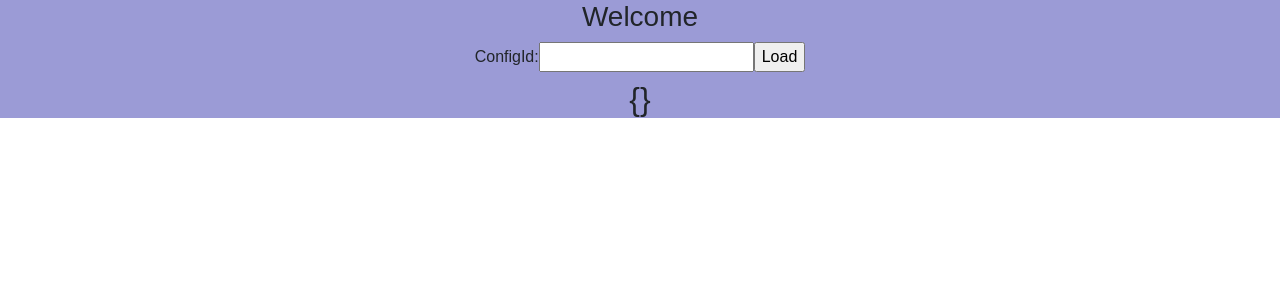
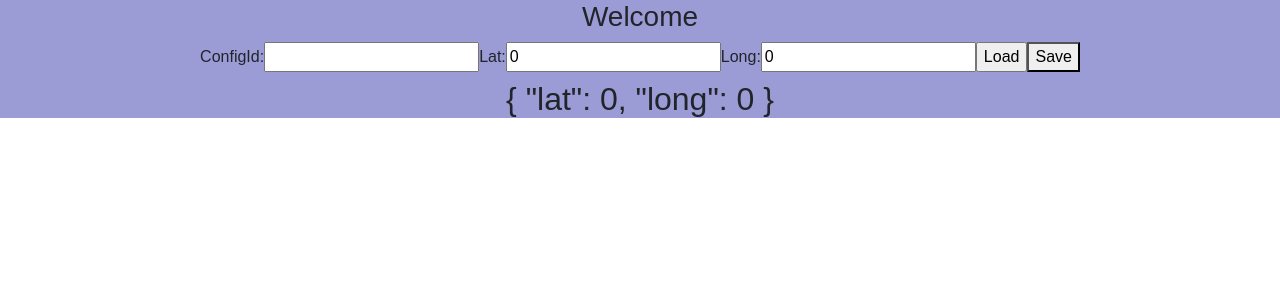
Before and after one commit to matth512/Lights, a React (Create React App) app: page / in a window 1280 px wide. Shown: the top 300 px of the page. Built offline with nearby package versions, Linux system fonts and the light colour scheme.

Commit message:
Working save

```diff
--- a/src/ConfigEditor.js
+++ b/src/ConfigEditor.js
@@ -7,7 +7,7 @@ export class ConfigEditor extends React.Component {
   constructor(props) {
     super(props);
 
-    this.state = {};
+    this.state = { lat: 0.0, long: 0.0 };
 
     this.handleChange = this.handleChange.bind(this);
     this.handleSubmit = this.handleSubmit.bind(this);
@@ -19,8 +19,32 @@ export class ConfigEditor extends React.Component {
 
   handleSubmit(event) {
     // alert("A name was submitted: " + this.state.value);
+    this.reloadData();
     event.preventDefault();
-    this.reloadData();
+  }
+
+  handleSubmitSave(event) {
+    // alert("A name was submitted: " + this.state.value);
+    const myObj = { guid: this.state.value, c: {} };
+    myObj.c.lat = this.state.lat;
+    myObj.c.long = this.state.long;
+
+    const output = JSON.stringify(myObj);
+    console.log(output);
+    fetch(api + this.state.value, {
+      method: "PUT",
+      headers: {
+        "Content-Type": "application/json"
+      },
+      body: output
+    })
+      .then(response => response.text())
+      .then(data => {
+        console.log("Success:", data);
+      })
+      .catch(error => {
+        console.error("Error:", error);
+      });
   }
 
   reloadData() {
@@ -31,7 +55,7 @@ export class ConfigEditor extends React.Component {
     })
       .then(response => response.json())
       //   .then(data => console.log(data));
-      .then(data => this.setState(data));
+      .then(data => this.setState(data.c));
   }
 
   componentDidMount() {}
@@ -49,7 +73,26 @@ export class ConfigEditor extends React.Component {
               onChange={this.handleChange}
             />
           </label>
+          <label>
+            Lat:
+            <input
+              type="text"
+              name="name"
+              value={this.state.lat}
+              onChange={event => this.setState({ lat: event.target.value })}
+            />
+          </label>
+          <label>
+            Long:
+            <input
+              type="text"
+              name="name"
+              value={this.state.long}
+              onChange={event => this.setState({ long: event.target.value })}
+            />
+          </label>
           <input type="submit" value="Load" />
+          <button onClick={this.handleSubmitSave.bind(this)}>Save</button>
         </form>
         <h2>{JSON.stringify(this.state, null, 2)}</h2>
       </div>
```
